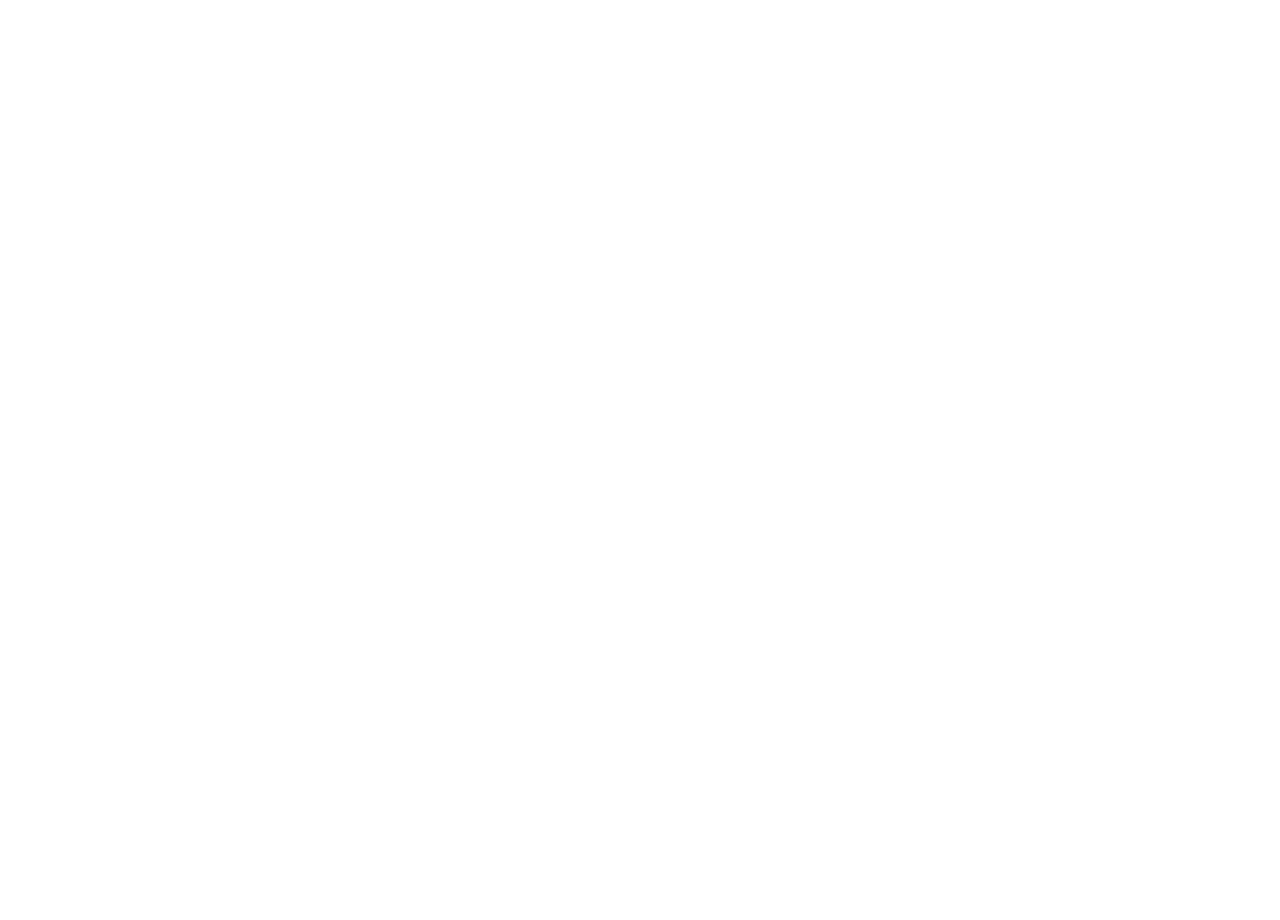
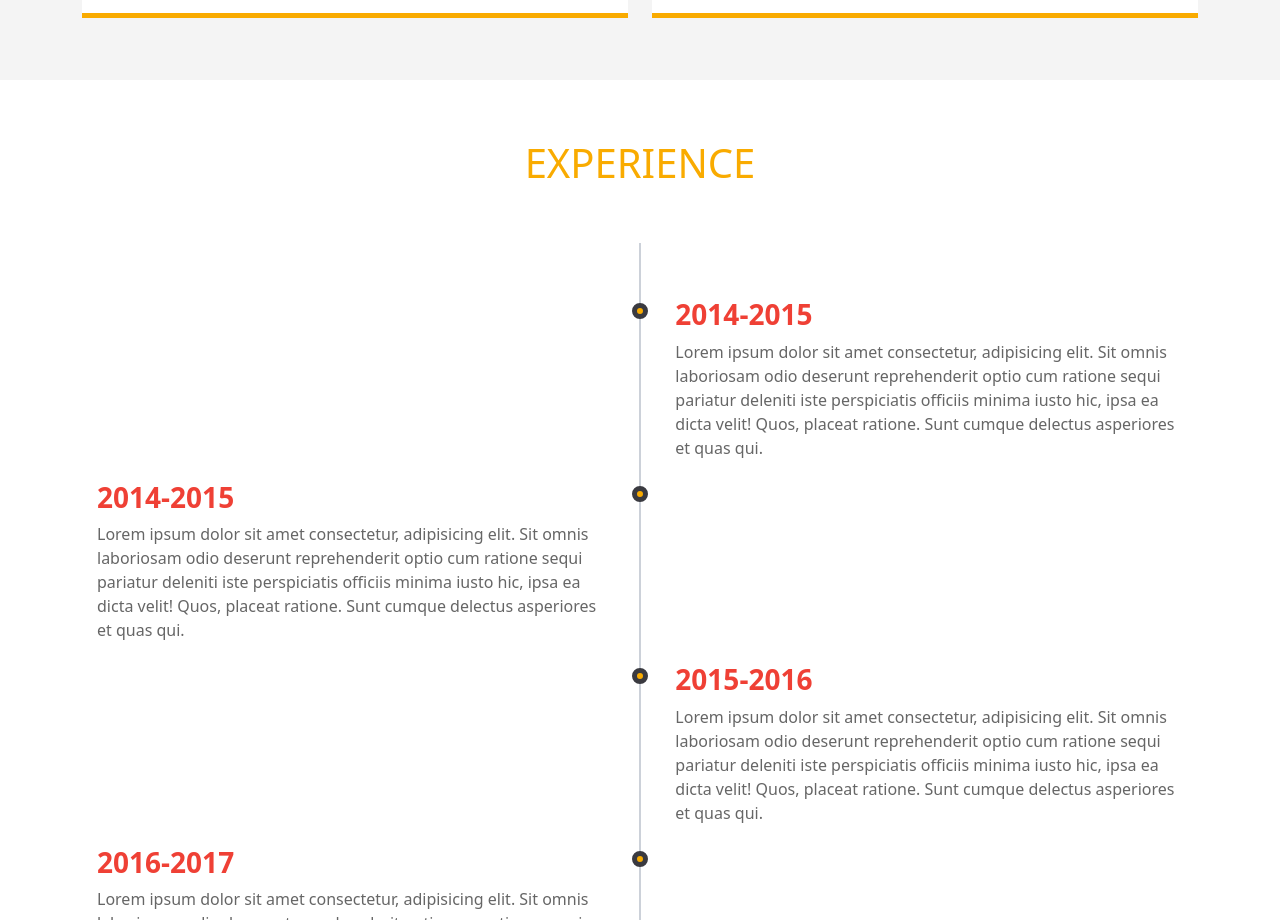
Before and after one commit to ceccuentos/portfolio, a React (Create React App) app: page / in a window 1280 px wide. Shown: the part 1880-2800 px from the top of the page. Before the commit the page ends 1674 px from the top, so only its background shows below. Built offline with nearby package versions, Linux system fonts and the light colour scheme.

Commit message:
Experiencia

```diff
--- a/src/App.css
+++ b/src/App.css
@@ -1,17 +1,18 @@
-
 @import url('https://fonts.googleapis.com/css2?family=Roboto+Condensed:wght@300&display=swap');
 
 :root {
   --primary-white: #ffffff;
   --primary-light-grey: #f4f4f4;
+  --primary-grey: #ccd1d9;
   --primary-orange: #f9ab00;
+  --primary-dark-grey: #666666;
   --primary-dark: rgba(58,58,64);
   --primary-red: #ef4035;
   --primary-hover-red: #f33501;
 }
 
 body{
-  font-family: "Roboto Condesed" sans-serif;
+  font-family: "Roboto Condesed" sans-serif !important;
 }
 
 
@@ -26,12 +27,10 @@ nav {
 
 /******************* Menu Links ******************/
 nav a.nav-link{
-  /* font-weight: 500; */
   font-size: .7rem;
   letter-spacing: 0.00375rem;
   cursor: pointer;
 }
-
 
 nav ul li{
   text-transform: uppercase;
@@ -75,9 +74,7 @@ nav ul li{
   background-size: cover;
   background-position: center;
   height: 90vh;
-
 }
-
 .main-info{
   display: flex;
   position: absolute;
@@ -89,9 +86,7 @@ nav ul li{
   justify-content: center;
   align-items: center;
   text-align: center;
-  font-family: "Roboto Condesed", sans-serif;
   z-index: 1;
-
 }
 
 .main-info h1{
@@ -99,26 +94,19 @@ nav ul li{
   text-transform: uppercase;
 
 }
-
-
-@media(max-width: 768px)  {
-  .main-info h1{
-    font-size: 1.5rem !important;
-  }
-}
-
-
 /******************* Typed Text ******************/
 .typed-text{
   font-size: 1.8rem;
   color: var(--primary-white);
 }
+
 @media(max-width: 768px)  {
   .main-info h1{
     font-size: 1.6rem !important;
   }
   .typed-text{
     font-size: 1.2rem !important;
+
   }
 }
 
@@ -135,15 +123,15 @@ nav ul li{
 .btn-main-offer:hover{
   text-decoration: none;
   background-color: var(--primary-hover-red);
+  color: var(--primary-white);
   transition: .2s ease-in-out;
 }
+
 /*******************  Particles ******************/
 #tsparticles {
   position: absolute;
   height: 100vh;
   width: 100vw;
-  /* height: 100%;
-  width: 100%; */
   z-index: 1;
 }
 
@@ -154,7 +142,6 @@ nav ul li{
 }
 
 /*******************  About me ******************/
-
 .photo-wrap {
   display: flex;
   justify-content: center;
@@ -190,7 +177,6 @@ nav ul li{
   color: var(--primary-dark);
   text-transform: uppercase;
 }
-
 
 .services .circle {
   position: relative;
@@ -234,3 +220,94 @@ nav ul li{
 .services .box:hover p {
   color: var(--primary-white);
 }
+
+/************************ EXPERIENCE *********************************/
+
+.experience {
+  padding: 0.7rem;
+}
+
+.experience-wrapper {
+  position: relative;
+  padding: 3.125rem 0;
+  overflow: hidden;
+}
+
+.experience h1 {
+  text-transform: uppercase;
+  color: var(--primary-orange);
+}
+
+.experience-wrapper::before {
+  position: absolute;
+  content: "";
+  top: 0;
+  left: 50%;
+  margin-left: -0.0625rem;
+  width: 0.125rem;
+  height: 100%;
+  background: var(--primary-grey);
+  z-index: 1;
+}
+
+.timeline-block {
+  width: calc(50% + 0.5rem);
+  display: flex;
+  justify-content: space-between;
+  clear: both;
+}
+
+.timeline-block-right {
+  float: right;
+}
+
+.timeline-block-left {
+  float: left;
+  direction: rtl;
+}
+
+
+.marker {
+  width: 1rem;
+  height: 1rem;
+  border-radius: 50%;;
+  border: 0.3125rem solid var(--primary-dark);
+  background: var(--primary-orange);
+  margin-top: 0.625rem;
+  z-index: 3;
+}
+
+.timeline-content {
+  width: 95%;
+  padding: 0 0.9375rem;
+  color: var(--primary-dark-grey);
+  direction: ltr;
+}
+
+.timeline-content h3 {
+  margin-top: 0.3125rem;
+  color: var(--primary-red);
+  font-weight: 900;
+}
+
+/*------------ MEDIA ------------------*/
+@media(max-width: 768px) {
+.experience .container {
+  padding-left: 0;
+}
+
+.experience-wrapper::before {
+    left: 0.5rem;
+    margin-bottom: 1.875rem;
+  }
+.timeline-block-right {
+    float: none;
+    width: 100%;
+  }
+
+.timeline-block-left {
+    float: none;
+    direction: ltr;
+    width: 100%;
+  }
+}
--- a/src/App.js
+++ b/src/App.js
@@ -1,5 +1,6 @@
 import './App.css';
 import "bootstrap/dist/css/bootstrap.min.css";
+
 import React, { useCallback } from 'react';
 import Particles from "react-tsparticles";
 import { loadFull } from "tsparticles";
@@ -11,6 +12,7 @@ import Navbar from "./components/Navbar";
 import Header from './components/Header';
 import AboutMe from './components/AboutMe';
 import Services from './components/Services';
+import Experience from './components/Experience';
 
 function App() {
   const particlesInit = useCallback(main => {
@@ -26,6 +28,7 @@ function App() {
       <Header/>
       <AboutMe/>
       <Services/>
+      <Experience/>
 
     </>
   );
--- /dev/null
+++ b/src/components/Experience.js
@@ -0,0 +1,62 @@
+import React from 'react';
+
+const Experience = () => {
+  return (
+    <div className='experience'>
+      <div className='d-flex justify-content-center my-5'>
+        <h1>experience</h1>
+      </div>
+      <div className='container experience-wrapper'>
+        <div className='timeline-block timeline-block-right'>
+          <div className='marker'></div>
+          <div className='timeline-content'>
+            <h3>2014-2015</h3>
+            <p>Lorem ipsum dolor sit amet consectetur, adipisicing elit. Sit omnis laboriosam odio deserunt reprehenderit optio cum ratione sequi pariatur deleniti iste perspiciatis officiis minima iusto hic, ipsa ea dicta velit! Quos, placeat ratione. Sunt cumque delectus asperiores et quas qui.</p>
+          </div>
+        </div>
+        {/* - */}
+        <div className='timeline-block timeline-block-left'>
+          <div className='marker'></div>
+          <div className='timeline-content'>
+            <h3>2014-2015</h3>
+            <p>Lorem ipsum dolor sit amet consectetur, adipisicing elit. Sit omnis laboriosam odio deserunt reprehenderit optio cum ratione sequi pariatur deleniti iste perspiciatis officiis minima iusto hic, ipsa ea dicta velit! Quos, placeat ratione. Sunt cumque delectus asperiores et quas qui.</p>
+          </div>
+        </div>
+        {/* - */}
+        <div className='timeline-block timeline-block-right'>
+          <div className='marker'></div>
+          <div className='timeline-content'>
+            <h3>2015-2016</h3>
+            <p>Lorem ipsum dolor sit amet consectetur, adipisicing elit. Sit omnis laboriosam odio deserunt reprehenderit optio cum ratione sequi pariatur deleniti iste perspiciatis officiis minima iusto hic, ipsa ea dicta velit! Quos, placeat ratione. Sunt cumque delectus asperiores et quas qui.</p>
+          </div>
+        </div>
+        {/* - */}
+        <div className='timeline-block timeline-block-left'>
+          <div className='marker'></div>
+          <div className='timeline-content'>
+            <h3>2016-2017</h3>
+            <p>Lorem ipsum dolor sit amet consectetur, adipisicing elit. Sit omnis laboriosam odio deserunt reprehenderit optio cum ratione sequi pariatur deleniti iste perspiciatis officiis minima iusto hic, ipsa ea dicta velit! Quos, placeat ratione. Sunt cumque delectus asperiores et quas qui.</p>
+          </div>
+        </div>
+        {/* - */}
+        <div className='timeline-block timeline-block-right'>
+          <div className='marker'></div>
+          <div className='timeline-content'>
+            <h3>2017-2018</h3>
+            <p>Lorem ipsum dolor sit amet consectetur, adipisicing elit. Sit omnis laboriosam odio deserunt reprehenderit optio cum ratione sequi pariatur deleniti iste perspiciatis officiis minima iusto hic, ipsa ea dicta velit! Quos, placeat ratione. Sunt cumque delectus asperiores et quas qui.</p>
+          </div>
+        </div>
+        {/* - */}
+        <div className='timeline-block timeline-block-left'>
+          <div className='marker'></div>
+          <div className='timeline-content'>
+            <h3>2018-2020</h3>
+            <p>Lorem ipsum dolor sit amet consectetur, adipisicing elit. Sit omnis laboriosam odio deserunt reprehenderit optio cum ratione sequi pariatur deleniti iste perspiciatis officiis minima iusto hic, ipsa ea dicta velit! Quos, placeat ratione. Sunt cumque delectus asperiores et quas qui.</p>
+          </div>
+        </div>
+      </div>
+    </div>
+  )
+}
+
+export default Experience;
--- a/src/components/Navbar.js
+++ b/src/components/Navbar.js
@@ -26,7 +26,7 @@ const Navbar = () => {
                         <a className="nav-link" href="#">Servicios</a>
                     </li>
                     <li className="nav-item">
-                        <a className="nav-link" href="#">Cómo Trabajo</a>
+                        <a className="nav-link" href="#">Experiencia</a>
                     </li>
                     <li className="nav-item">
                         <a className="nav-link" href="#">Portafolio</a>
--- a/src/components/Services.js
+++ b/src/components/Services.js
@@ -9,7 +9,7 @@ const Services = () => {
         <h1 className="py-5">Servicios</h1>
             <div className="container">
                 <div className="row">
-                    <div className="col-md-3 col-sm-6">
+                    <div className="col-lg-col-md-6 col-sm-6">
                         <div className="box">
                             <div className="circle">
                                 <FontAwesomeIcon className="icon" icon={faDesktop} size="2x"/>
@@ -19,7 +19,7 @@ const Services = () => {
                         </div>
                     </div>
 
-                    <div className="col-md-3 col-sm-6">
+                    <div className="col-lg-col-md-6 col-sm-6">
                         <div className="box">
                             <div className="circle">
                                 <FontAwesomeIcon className="icon" icon={faHandshake} size="2x"/>
@@ -29,7 +29,7 @@ const Services = () => {
                         </div>
                     </div>
 
-                    <div className="col-md-3 col-sm-6">
+                    <div className="col-lg-col-md-6 col-sm-6">
                         <div className="box">
                             <div className="circle">
                                 <FontAwesomeIcon className="icon" icon={faUserCircle} size="2x"/>
@@ -39,7 +39,7 @@ const Services = () => {
                         </div>
                     </div>
 
-                    <div className="col-md-3 col-sm-6">
+                    <div className="col-lg-col-md-6 col-sm-6">
                         <div className="box">
                             <div className="circle">
                                 <FontAwesomeIcon className="icon" icon={faFileCode} size="2x"/>
```
